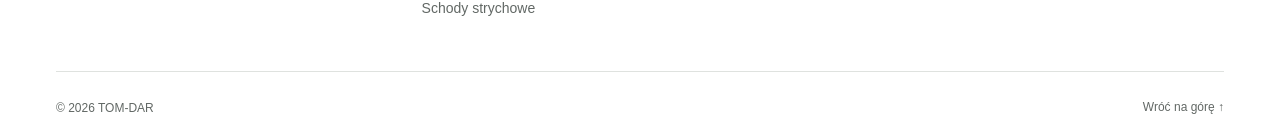
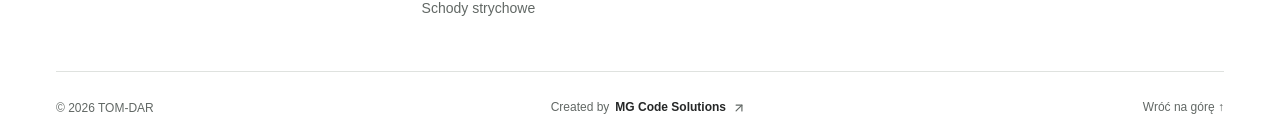
Before and after one commit to mgcodesolutionsmichalgajewski/tomdar, a React (Vite) app: page / in a window 1280 px wide. Shown: the part 4889-5029 px from the top of the page. Built offline with nearby package versions, Linux system fonts and the light colour scheme.

Commit message:
Add MG Code Solutions footer credit

```diff
--- a/src/components/sections.tsx
+++ b/src/components/sections.tsx
@@ -245,6 +245,16 @@ export function Footer() {
       </div>
       <div className="container footer-bottom">
         <span>© {new Date().getFullYear()} TOM-DAR</span>
+        <a
+          className="footer-credit"
+          href="https://mgcodesolutions.pl/"
+          target="_blank"
+          rel="noopener noreferrer"
+        >
+          <span>Created by</span>
+          <strong>MG Code Solutions</strong>
+          <ArrowUpRight size={14} aria-hidden="true" />
+        </a>
         <a href="#start">Wróć na górę ↑</a>
       </div>
     </footer>
--- a/src/styles.css
+++ b/src/styles.css
@@ -863,6 +863,31 @@ h2 span {
 .footer-bottom a {
   font-size: 12px;
 }
+.footer-bottom {
+  flex-wrap: wrap;
+  gap: 16px 24px;
+}
+.footer-credit {
+  display: inline-flex;
+  align-items: center;
+  gap: 6px;
+}
+.footer-credit strong {
+  color: var(--ink);
+  font-weight: 600;
+  transition: color 180ms ease;
+}
+.footer-credit:hover strong,
+.footer-credit:focus-visible strong {
+  color: var(--red);
+}
+@media (max-width: 580px) {
+  .footer-credit {
+    order: 1;
+    flex-basis: 100%;
+    justify-content: center;
+  }
+}
 @media (max-width: 1100px) {
   .about-section {
     gap: 50px;
```
